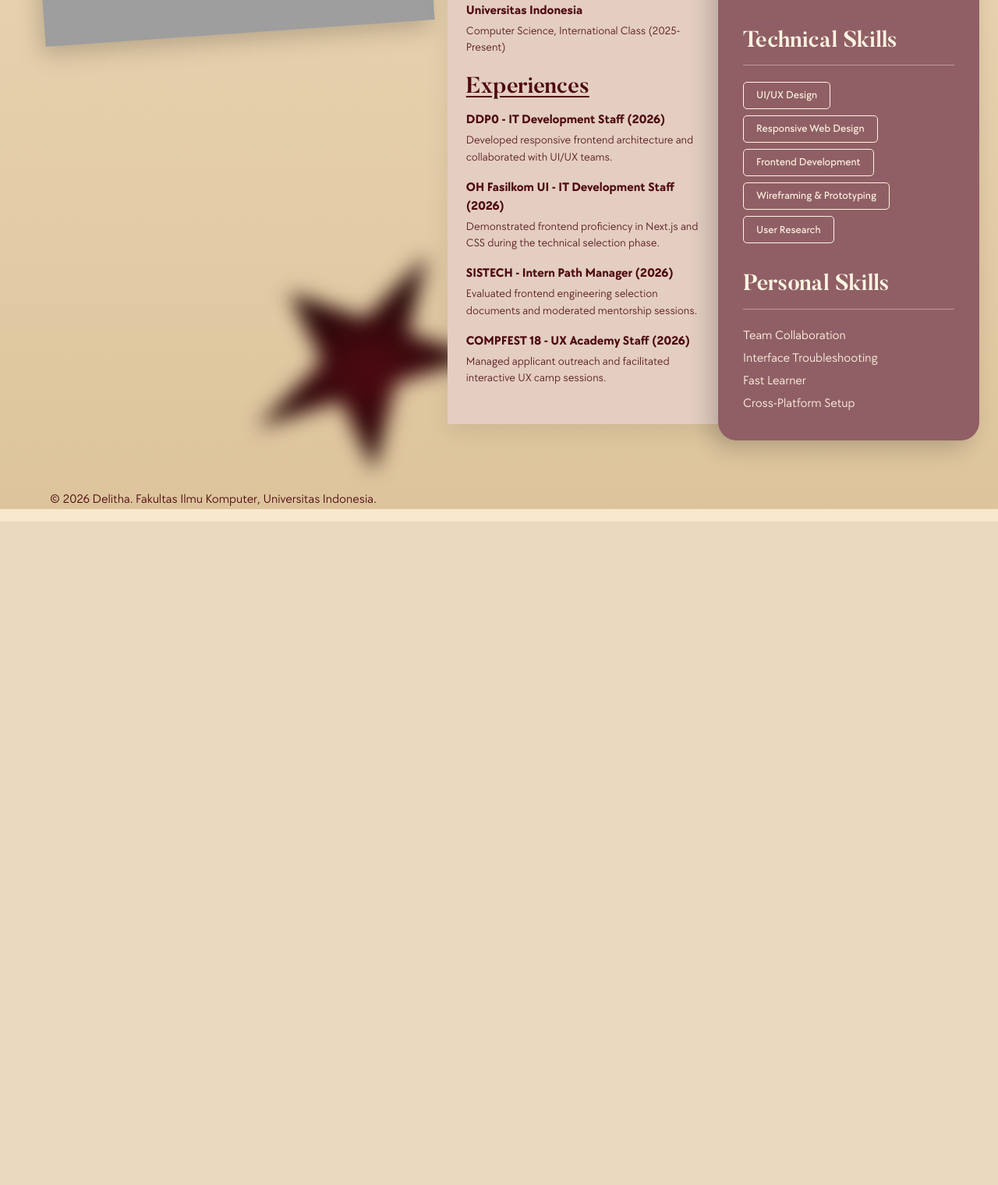
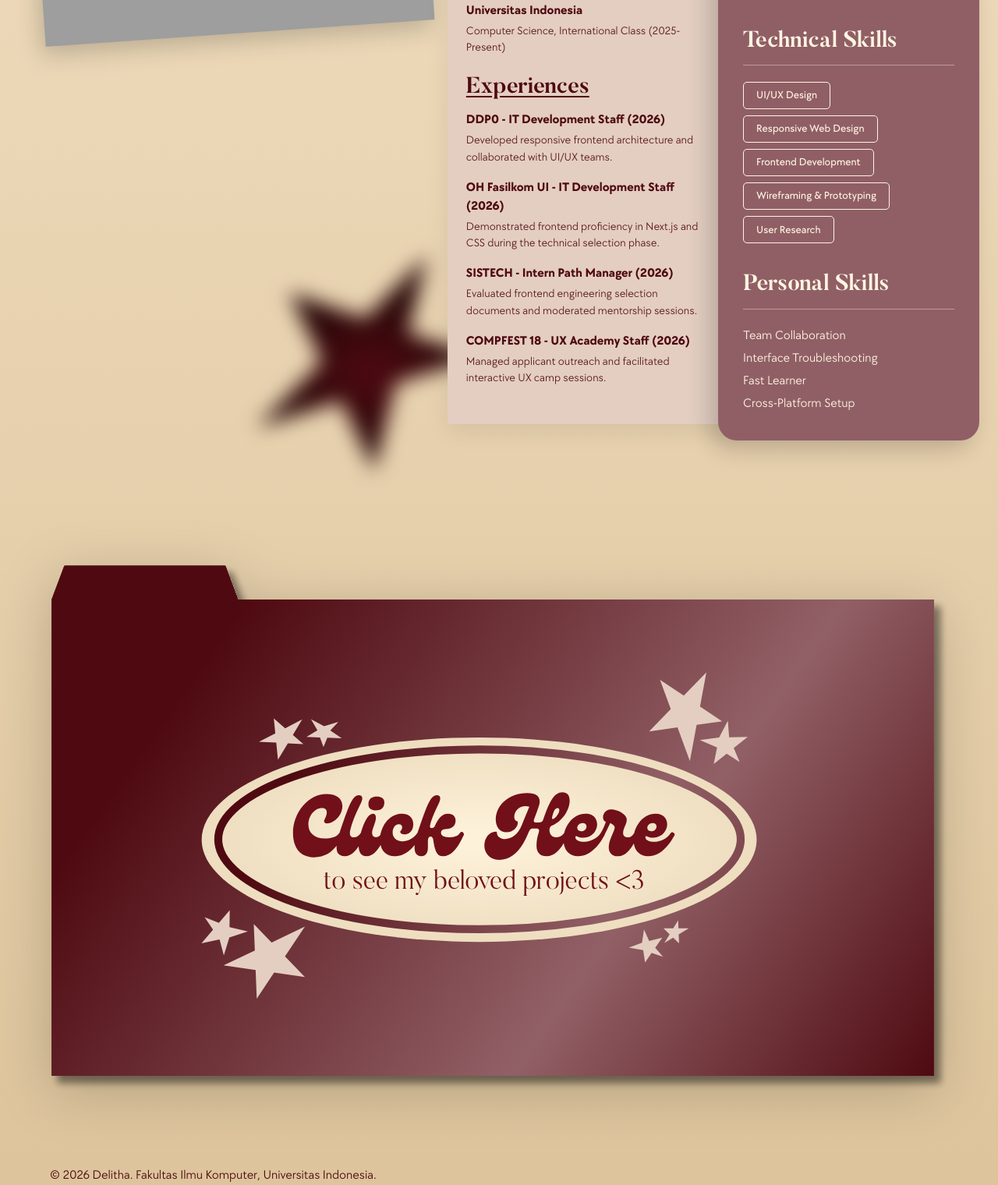
Before and after one commit to theodoradelitha/myportofolio, a Django app: page / in a window 1280 px wide. Shown: the part 1204-2724 px from the top of the page at 78% size. Before the commit the page ends 1873 px from the top, so only its background shows below. Run offline with Django 5.2, Linux system fonts and the light colour scheme; grey boxes are pictures that could not be loaded.

Commit message:
feat: integrate folder banner asset for projects section

```diff
--- a/static/css/style.css
+++ b/static/css/style.css
@@ -587,3 +587,88 @@ h3 {
     background-color: var(--cream);
     color: var(--maroon-muted);
 }
+
+/* ==========================================================================
+   PROJECTS SECTION
+   ========================================================================== */
+.projects {
+    position: relative;
+    padding: 6rem 0;
+    min-height: 80vh;
+    display: flex;
+    justify-content: center;
+    align-items: center;
+    overflow-x: hidden;
+}
+
+.projects-container {
+    display: flex;
+    justify-content: center;
+    align-items: center;
+    width: 100%;
+    position: relative;
+}
+
+.folder-wrapper {
+    position: relative;
+    width: 100%;
+    max-width: 1500px;
+    cursor: pointer;
+    perspective: 1500px;
+    margin: 0 auto;
+}
+
+.folder-back {
+    width: 100%;
+    max-width: 1500px;
+    height: auto;
+    position: relative;
+    z-index: 1;
+    display: block;
+    filter: drop-shadow(0 15px 35px rgba(0, 0, 0, 0.2));
+}
+
+.folder-content {
+    position: absolute;
+    top: 15%;
+    left: 5%;
+    width: 90%;
+    height: 80%;
+    z-index: 2;
+    background: transparent;
+    opacity: 0;
+    pointer-events: none;
+    transition: opacity 0.5s ease 0.3s;
+}
+
+.folder-front {
+    position: absolute;
+    top: 0;
+    left: 0;
+    width: 100%;
+    height: auto;
+    z-index: 3;
+    transition: transform 0.8s cubic-bezier(0.25, 1, 0.5, 1), opacity 0.6s ease;
+    transform-origin: left center;
+}
+
+/* Hover hint */
+.folder-wrapper:not(.is-open):hover .folder-front {
+    transform: scale(1.02);
+}
+
+/* Open State */
+.folder-wrapper.is-open {
+    cursor: default;
+}
+
+.folder-wrapper.is-open .folder-content {
+    opacity: 1;
+    pointer-events: auto;
+}
+
+.folder-wrapper.is-open .folder-front {
+    /* Slide left */
+    transform: translateX(-120%);
+    opacity: 0;
+}
--- a/templates/components/projects.html
+++ b/templates/components/projects.html
@@ -0,0 +1,31 @@
+{% load static %}
+<!-- PROJECTS SECTION -->
+<section class="projects" id="projects">
+    <div class="container projects-container">
+
+        <div class="folder-wrapper" id="projects-folder">
+            <!-- Back Folder -->
+            <img src="{% static 'img/blank-folder.svg' %}" alt="Projects Folder Back" class="folder-back">
+
+            <!-- Folder Content -->
+            <div class="folder-content">
+
+            </div>
+
+            <!-- Cover Folder -->
+            <img src="{% static 'img/clickable-folder.svg' %}" alt="Clickable Projects Folder" class="folder-front">
+        </div>
+
+    </div>
+</section>
+
+<script>
+    document.addEventListener("DOMContentLoaded", function () {
+        const folder = document.getElementById("projects-folder");
+        if (folder) {
+            folder.addEventListener("click", function () {
+                this.classList.toggle("is-open");
+            });
+        }
+    });
+</script>
--- a/templates/index.html
+++ b/templates/index.html
@@ -3,5 +3,5 @@
 {% block content %}
 {% include 'components/hero.html' %}
 {% include 'components/profile.html' %}
-
+{% include 'components/projects.html' %}
 {% endblock content %}
```
